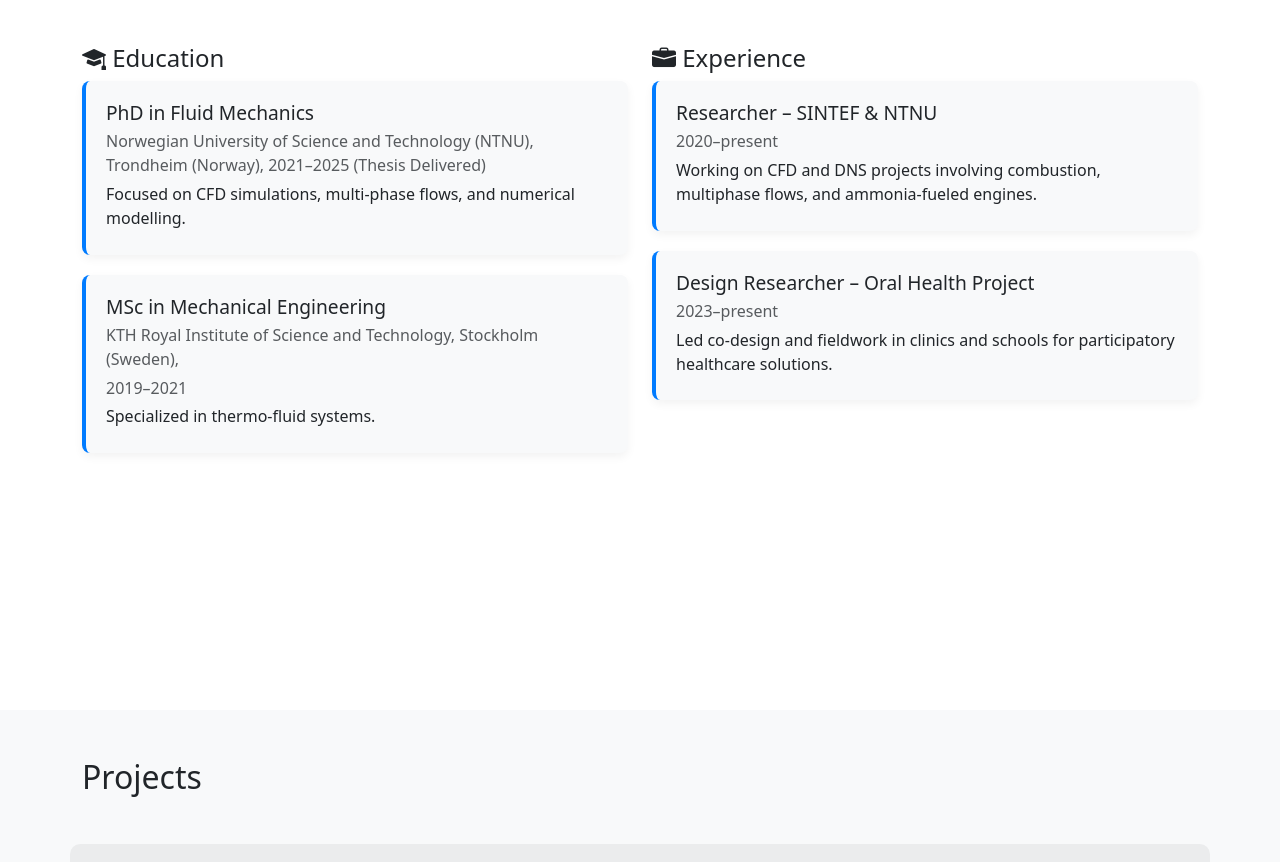
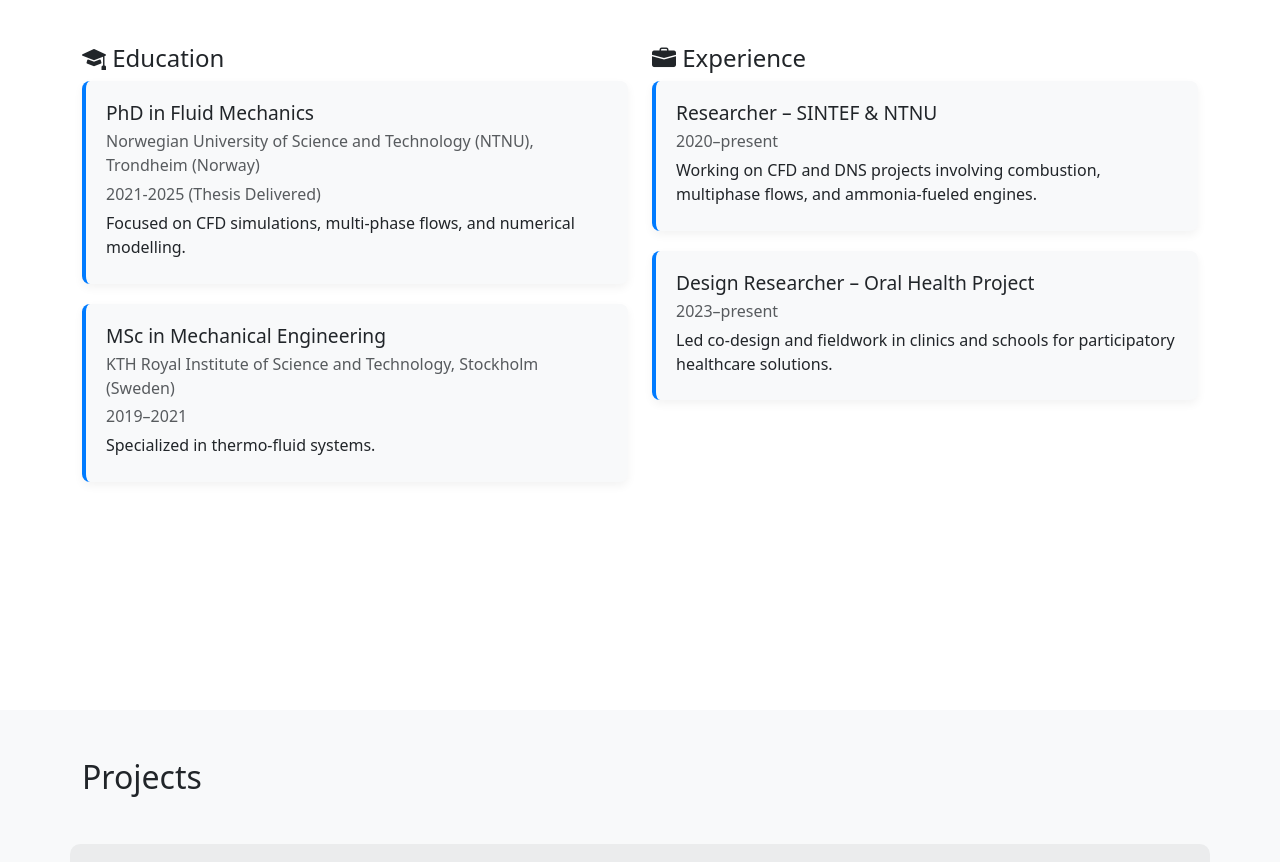
Before and after one commit to salarzs/salarzs.github.io, a plain HTML site: page index.html in a window 1280 px wide. Shown: the part 960-1822 px from the top of the page. Drawn offline with nearby package versions, Linux system fonts and the light colour scheme.

Commit message:
Initial commit

```diff
--- a/index.html
+++ b/index.html
@@ -52,14 +52,15 @@
         <div class="timeline-card">
           <h5>PhD in Fluid Mechanics</h5>
           <p class="text-muted">Norwegian University of Science and Technology
-          (NTNU), Trondheim (Norway), 2021–2025 (Thesis Delivered)</p>
+          (NTNU), Trondheim (Norway)</p>
+          <p class="text-muted">2021-2025 (Thesis Delivered)</p>
           <p>Focused on CFD simulations, multi-phase flows, and numerical
           modelling.</p>
         </div>
         <div class="timeline-card">
           <h5>MSc in Mechanical Engineering</h5>
           <p class="text-muted">KTH Royal Institute of Science and Technology,
-          Stockholm (Sweden), </p>
+          Stockholm (Sweden) </p>
           <p class="text-muted">2019–2021</p>
           <p>Specialized in thermo-fluid systems.</p>
         </div>
```
